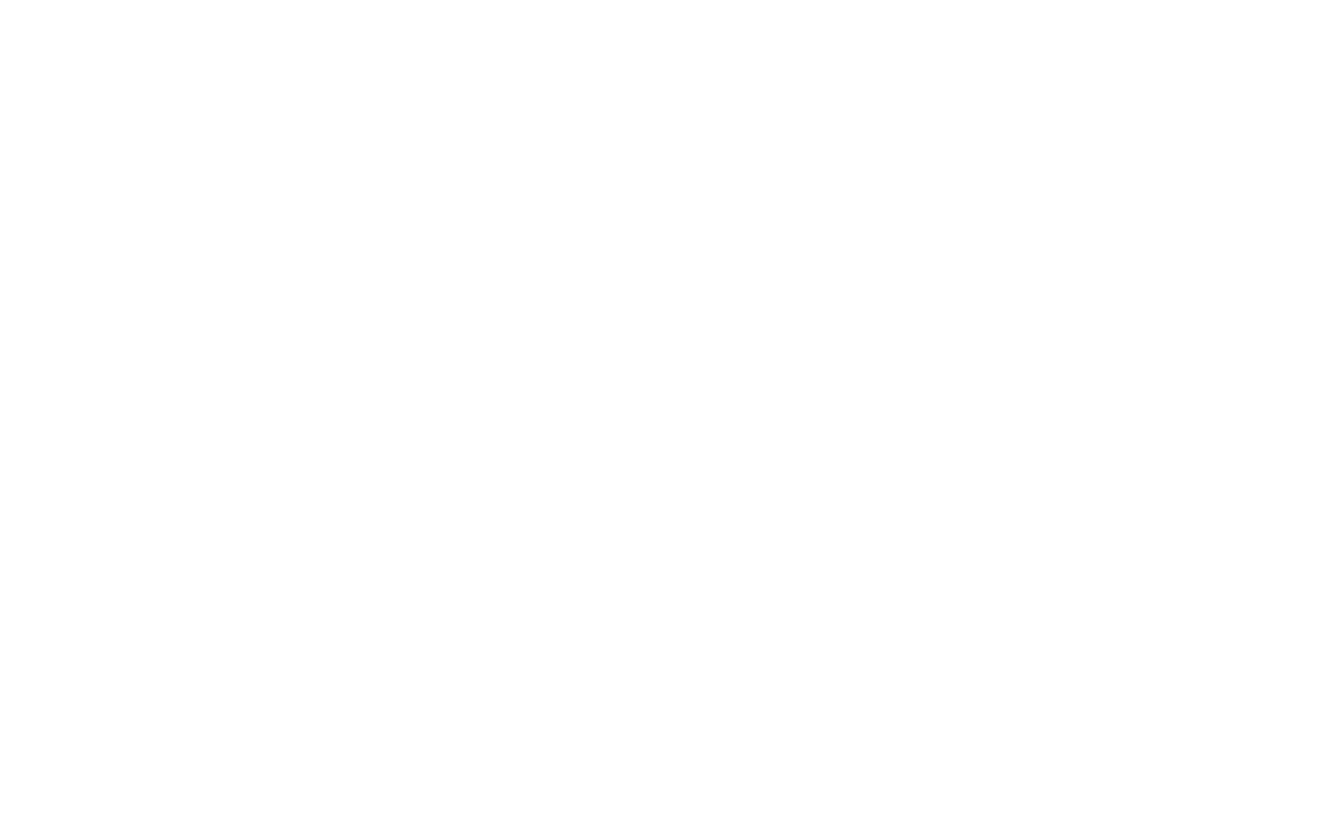
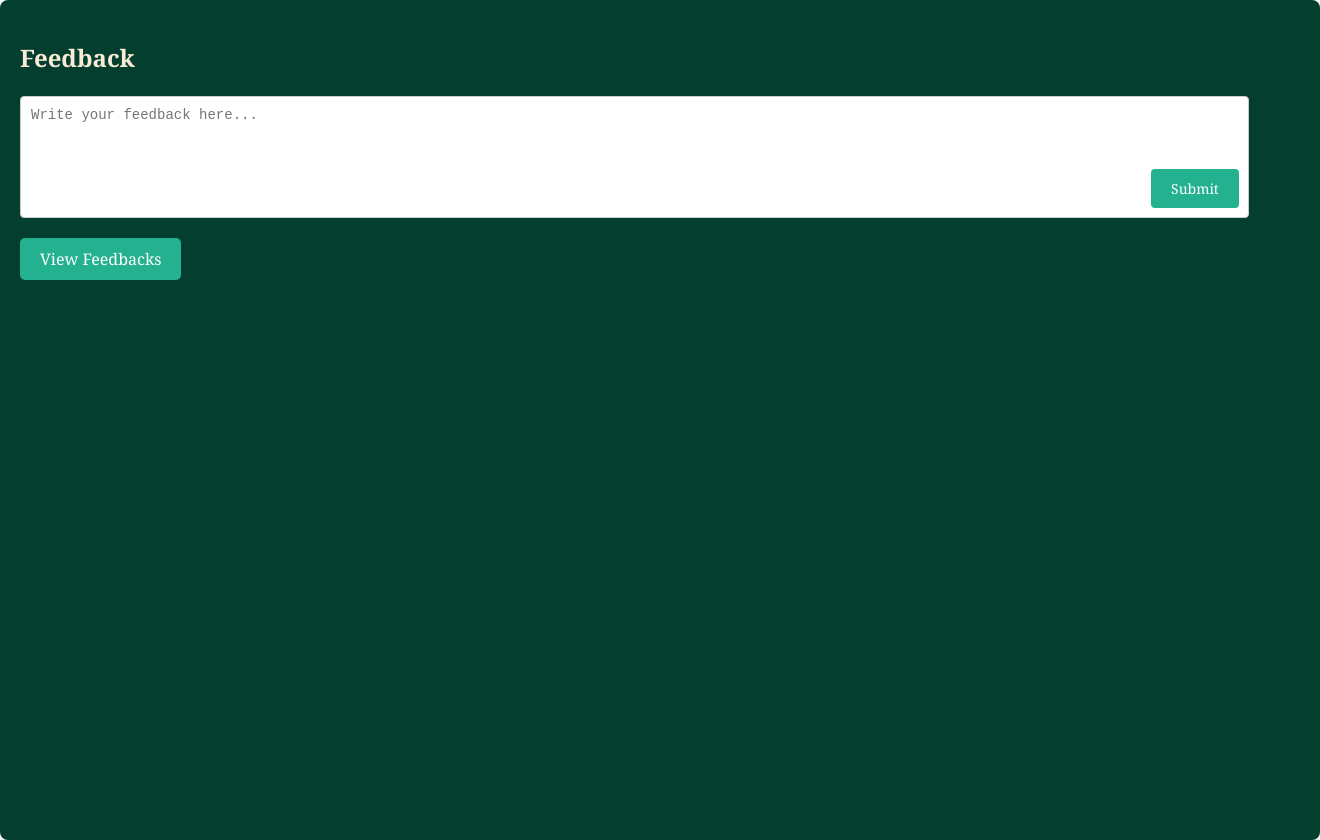
Before and after one commit to sunnysagar/AlertSystem, a React (Vite) app: page /feedback in a window 1280 px wide. Before the commit this address had no page. Shown: the whole page, 1320 px wide, since content can reach past the window. Before the commit the page ends 800 px from the top, so only its background shows below. Built offline with nearby package versions, Linux system fonts and the light colour scheme.

Commit message:
Added feedback and user profile

```diff
--- a/src/App.jsx
+++ b/src/App.jsx
@@ -8,6 +8,8 @@ import PLCControl from './PLC/plc_read'
 // import Dashboardr from './pages/Dashboardr'
 import ForgotPassword from "./pages/ForgotPassword";
 import Dashboard from './pages/Dashboard'
+import UserProfile from "./pages/UserProfile";
+import Feedback from "./pages/Feedback";
 import { SensorProvider } from './context/SensorContext'
 
 
@@ -26,6 +28,8 @@ function App() {
           <Route path='/plc' element={<PLCControl />} />
           <Route path='/dashboard' element={<Dashboard />} />
           <Route path="/forgot-password" element={<ForgotPassword />} />
+          <Route path="/profile" element={<UserProfile />} />
+          <Route path="/feedback" element={<Feedback />} />
         </Routes>
         </SensorProvider>
       </AuthProvider>
--- /dev/null
+++ b/src/pages/Feedback.jsx
@@ -0,0 +1,102 @@
+import React, { useState, useEffect } from "react";
+import "../styles/Feedback.css";
+import { useAuth } from "../context/AuthContext";
+import axios from "axios";
+
+const Feedback = () => {
+  const { token } = useAuth();
+  const [feedback, setFeedback] = useState("");
+  const [feedbacks, setFeedbacks] = useState([]);
+  const [showFeedbacks, setShowFeedbacks] = useState(false);
+  const [error, setError] = useState(null);
+
+  // Fetch previous feedbacks
+  useEffect(() => {
+    const fetchFeedbacks = async () => {
+      try {
+        const response = await axios.get("http://127.0.0.1:8000/feedbacks", {
+          headers: {
+            Authorization: `Bearer ${token}`,
+          },
+        });
+        setFeedbacks(response.data);
+      } catch (error) {
+        console.error("Error fetching feedbacks:", error);
+        setError("Failed to fetch feedbacks.");
+      }
+    };
+
+    if (showFeedbacks) {
+      fetchFeedbacks();
+    }
+  }, [showFeedbacks, token]);
+
+  // Submit new feedback
+  const handleSubmit = async (e) => {
+    e.preventDefault();
+    try {
+      const response = await axios.post(
+        "http://127.0.0.1:8000/feedbacks",
+        { feedback },
+        {
+          headers: {
+            Authorization: `Bearer ${token}`,
+          },
+        }
+      );
+      alert("Feedback submitted successfully!");
+      setFeedback(""); // Clear the feedback box
+      setShowFeedbacks(false); // Refresh feedbacks after submission
+    } catch (error) {
+      console.error("Error submitting feedback:", error);
+      setError("Failed to submit feedback.");
+    }
+  };
+
+  return (
+    <div className="feedback-container">
+      <h2>Feedback</h2>
+      {error && <p className="error-message">{error}</p>}
+
+      {/* Feedback Submission Box */}
+      <div className="feedback-box">
+        <textarea
+          placeholder="Write your feedback here..."
+          value={feedback}
+          onChange={(e) => setFeedback(e.target.value)}
+        ></textarea>
+        <button className="submit-btn" onClick={handleSubmit}>
+          Submit
+        </button>
+      </div>
+
+      {/* Toggle Button to View Feedbacks */}
+      <button
+        className="toggle-feedbacks-btn"
+        onClick={() => setShowFeedbacks(!showFeedbacks)}
+      >
+        {showFeedbacks ? "Hide Feedbacks" : "View Feedbacks"}
+      </button>
+
+      {/* Display Previous Feedbacks */}
+      {showFeedbacks && (
+        <div className="feedback-list">
+          {feedbacks.length > 0 ? (
+            feedbacks.map((fb) => (
+              <div key={fb._id} className="feedback-item">
+                <p className="feedback-text">"{fb.feedback}"</p>
+                <p className="feedback-meta">
+                  - {fb.user.name}, {new Date(fb.timestamp).toLocaleString()}
+                </p>
+              </div>
+            ))
+          ) : (
+            <p>No feedbacks available.</p>
+          )}
+        </div>
+      )}
+    </div>
+  );
+};
+
+export default Feedback;
--- /dev/null
+++ b/src/pages/UserProfile.jsx
@@ -0,0 +1,110 @@
+import React, { useState, useEffect } from "react";
+import "../styles/UserProfile.css"; // Import CSS file for styling
+import { useAuth } from "../context/AuthContext";
+import axios from "axios";
+
+const UserProfile = () => {
+  const { token } = useAuth();
+  const [userDetails, setUserDetails] = useState({
+    name: "",
+    department: "",
+    email: "",
+  });
+  const [isEditing, setIsEditing] = useState(false);
+  const [error, setError] = useState(null);
+
+  useEffect(() => {
+    // Fetch user details from the backend
+    const fetchUserDetails = async () => {
+      try {
+        const response = await axios.get("http://127.0.0.1:8000/users/profile", {
+          headers: {
+            Authorization: `Bearer ${token}`,
+          },
+        });
+        setUserDetails(response.data);
+      } catch (error) {
+        console.error("Error fetching user details:", error);
+        setError("Failed to fetch user details.");
+      }
+    };
+
+    fetchUserDetails();
+  }, [token]);
+
+  const handleInputChange = (e) => {
+    const { name, value } = e.target;
+    setUserDetails((prevDetails) => ({
+      ...prevDetails,
+      [name]: value,
+    }));
+  };
+
+  const handleSave = async () => {
+    try {
+      await axios.put(
+        "http://127.0.0.1:8000/users/profile",
+        userDetails,
+        {
+          headers: {
+            Authorization: `Bearer ${token}`,
+          },
+        }
+      );
+      setIsEditing(false);
+      alert("Profile updated successfully!");
+    } catch (error) {
+      console.error("Error updating profile:", error);
+      setError("Failed to update profile.");
+    }
+  };
+
+  return (
+    <div className="user-profile-container">
+      <h2>User Profile</h2>
+      {error && <p className="error-message">{error}</p>}
+      <div className="user-profile-form">
+        <label>Name:</label>
+        <input
+          type="text"
+          name="name"
+          value={userDetails.name}
+          onChange={handleInputChange}
+          disabled={!isEditing}
+        />
+
+        <label>Department:</label>
+        <input
+          type="text"
+          name="department"
+          value={userDetails.department}
+          onChange={handleInputChange}
+          disabled={!isEditing}
+        />
+
+        <label>Email:</label>
+        <input
+          type="email"
+          name="email"
+          value={userDetails.email}
+          onChange={handleInputChange}
+          disabled={!isEditing}
+        />
+
+        <div className="profile-actions">
+          {isEditing ? (
+            <button onClick={handleSave} className="save-btn">
+              Save
+            </button>
+          ) : (
+            <button onClick={() => setIsEditing(true)} className="edit-btn">
+              Update Details
+            </button>
+          )}
+        </div>
+      </div>
+    </div>
+  );
+};
+
+export default UserProfile;
--- /dev/null
+++ b/src/styles/Feedback.css
@@ -0,0 +1,94 @@
+.feedback-container {
+    /* max-width: 600px; */
+    width: 100vw;
+    height: 100vh;
+    /* margin: 50px auto; */
+    padding: 20px;
+    background-color: #043E2F;
+    border-radius: 8px;
+    box-shadow: 0 2px 4px rgba(0, 0, 0, 0.1);
+    font-family: Georgia, 'Times New Roman', Times, serif;
+  }
+
+  .feedback-container h2 {
+    text-align: left;
+    margin-bottom: 20px;
+    color: antiquewhite;
+  }
+
+.feedback-box {
+    display: flex;
+    flex-direction: column;
+    margin-bottom: 20px;
+    width: 96%;
+    position: relative;
+}
+
+.feedback-box textarea {
+    height: 100px;
+    padding: 10px;
+    border: 1px solid #ccc;
+    border-radius: 4px;
+    font-size: 14px;
+    resize: none;
+}
+
+.feedback-box .submit-btn {
+    position: absolute;
+    bottom: 10px;
+    right: 10px;
+    padding: 10px 20px;
+    background-color: #24b190;
+    color: white;
+    border: none;
+    border-radius: 4px;
+    cursor: pointer;
+    font-size: 14px;
+}
+
+  .feedback-box .submit-btn:hover {
+    background-color: #1e9a7a;
+  }
+
+  .toggle-feedbacks-btn {
+    display: block;
+    padding: 10px 20px;
+    cursor: pointer;
+    /* width: 100%; */
+    /* padding: 12px; */
+    background: #24b190;
+    /* font-weight: bold; */
+    color: white;
+    border: none;
+    border-radius: 5px;
+    font-size: 16px;
+    cursor: pointer;
+    margin-top: 20px;
+  }
+
+  .toggle-feedbacks-btn:hover {
+    background-color: #1e9a7a;
+  }
+
+  .feedback-list {
+    margin-top: 20px;
+  }
+
+  .feedback-item {
+    margin-bottom: 15px;
+    padding: 10px;
+    border: 1px solid #ddd;
+    border-radius: 4px;
+    background-color: #fff;
+  }
+
+  .feedback-text {
+    font-size: 16px;
+    color: #333;
+  }
+
+  .feedback-meta {
+    font-size: 12px;
+    color: #666;
+    text-align: right;
+  }
--- /dev/null
+++ b/src/styles/UserProfile.css
@@ -0,0 +1,84 @@
+.user-profile-container {
+    max-width: 500px;
+    margin: 50px auto;
+    padding: 20px;
+    background-color: #043E2F;
+    border-radius: 8px;
+    box-shadow: 0 2px 4px rgba(0, 0, 0, 0.1);
+    font-family: Georgia, 'Times New Roman', Times, serif;
+  }
+
+  .user-profile-container h2 {
+    text-align: center;
+    margin-bottom: 20px;
+    color: antiquewhite;
+  }
+
+  .user-profile-form {
+    display: flex;
+    flex-direction: column;
+  }
+
+  .user-profile-form label {
+    margin-bottom: 5px;
+    font-weight: bold;
+    color: azure;
+  }
+
+  .user-profile-form input {
+    margin-bottom: 15px;
+    padding: 10px;
+    border: 1px solid #ccc;
+    border-radius: 4px;
+    font-size: 14px;
+  }
+
+  .user-profile-form input:disabled {
+    background-color: #e9e9e9;
+  }
+
+  .profile-actions {
+    display: flex;
+    justify-content: space-between;
+  }
+
+  .edit-btn,
+  .save-btn {
+    padding: 10px 20px;
+    border: none;
+    border-radius: 4px;
+    font-size: 14px;
+    cursor: pointer;
+  }
+
+  .edit-btn {
+    width: 100%;
+  padding: 12px;
+  background: #24b190;
+  font-weight: bold;
+  color: white;
+  border: none;
+  border-radius: 5px;
+  font-size: 16px;
+  cursor: pointer;
+  margin-top: 20px;
+  }
+
+  .save-btn {
+    width: 100%;
+  padding: 12px;
+  background: #24b190;
+  font-weight: bold;
+  color: white;
+  border: none;
+  border-radius: 5px;
+  font-size: 16px;
+  cursor: pointer;
+  margin-top: 20px;
+  }
+
+  .error-message {
+    color: red;
+    text-align: center;
+    margin-bottom: 15px;
+  }
```
Also changed, not shown: src/components/Sidebar.jsx (+8 -4 lines).
